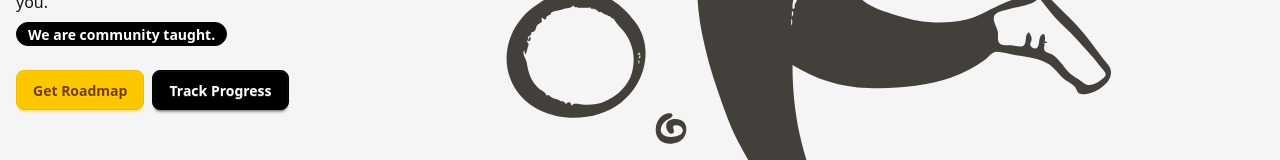
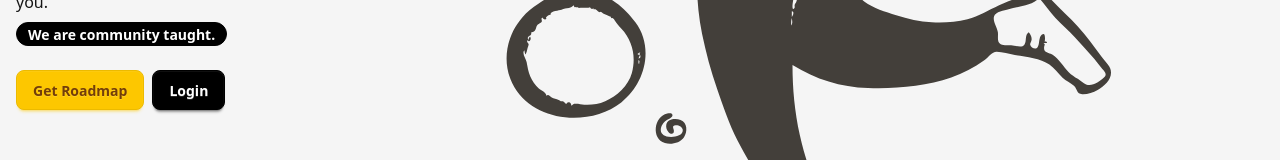
Before and after one commit to rcm-webdev/next-developer-roadmap, a Next.js app: page / in a window 1280 px wide. Shown: the part 522-682 px from the top of the page. Built offline with nearby package versions, Linux system fonts and the light colour scheme; no server answers.

Commit message:
update accent btn to the get started component

```diff
--- a/component/Hero.js
+++ b/component/Hero.js
@@ -2,6 +2,7 @@ import Image from "next/image";
 import Zombie from "@/public/ZombieingDoodle.svg";
 import Roadmap from "@/public/roadmap.svg";
 import Link from "next/link";
+import Button from "./ButtonLogin";
 
 function Hero() {
   return (
@@ -34,9 +35,7 @@ function Hero() {
             <button className="btn btn-primary">
               <Link href={"/"}>Get Roadmap</Link>
             </button>
-            <button className="btn btn-accent">
-              <Link href={"/dashboard"}> Track Progress</Link>
-            </button>
+            <Button />
           </div>
         </div>
       </div>
```
